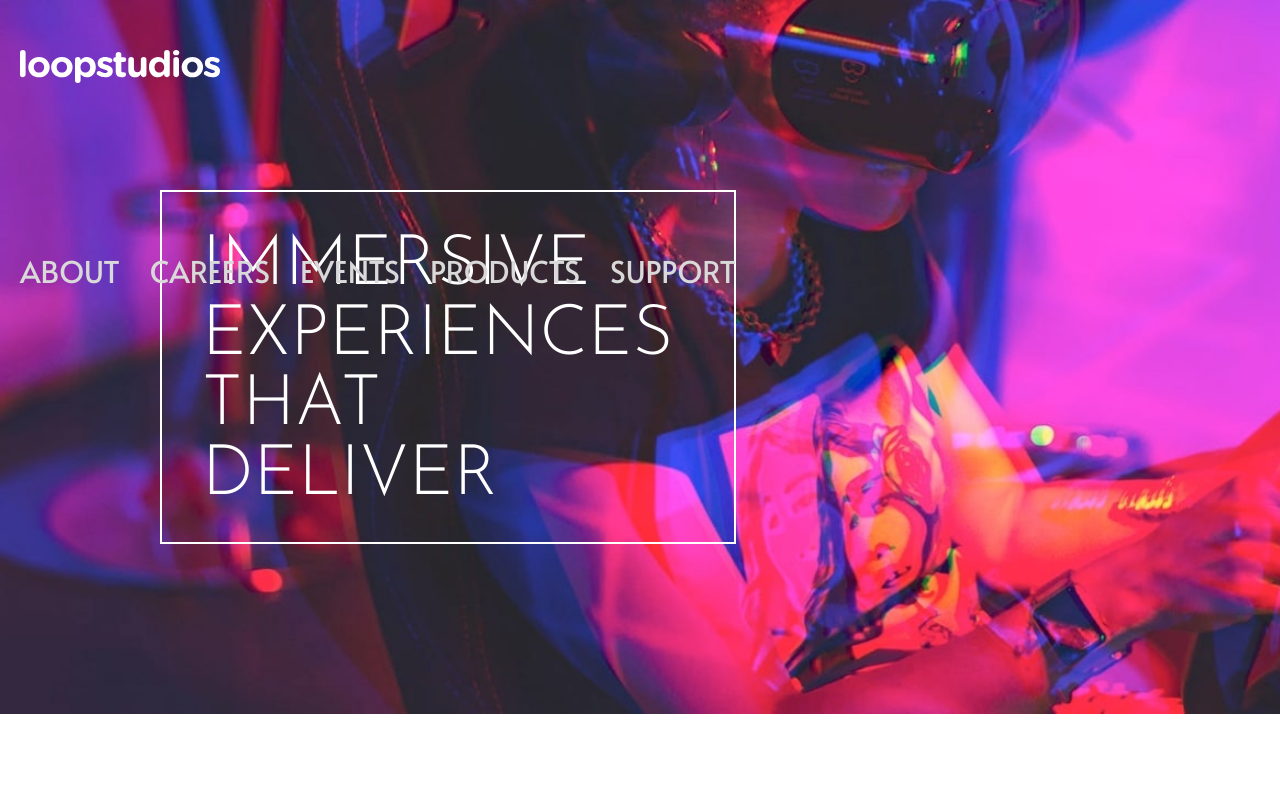
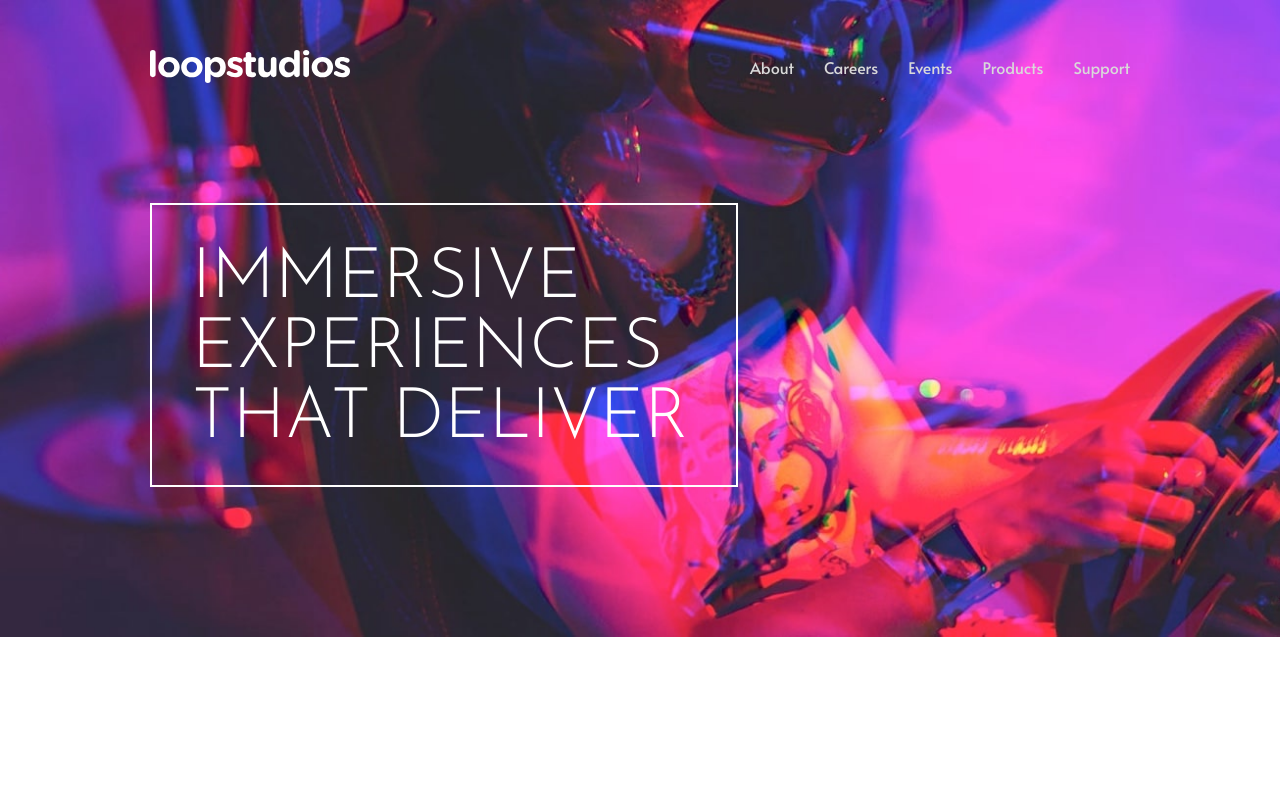
Before and after one commit to rafo38kh/loopstudios-landing-page, a website: page index.html in a window 1280 px wide. Shown: the top 794 px of the page. Drawn offline with Linux system fonts and the light colour scheme.

Commit message:
mobile and desktop

```diff
--- a/index.html
+++ b/index.html
@@ -20,15 +20,25 @@
     <title>Frontend Mentor | Loopstudios landing page</title>
   </head>
   <body>
-    <section class="loop loop__heading">
-      <div class="loop__container">
-        <div class="loop__navigation">
+    <section class="loop__header">
+      <div class="loop__menu-wrapper">
+        <div class="loop__icons-wrapper">
           <img
             src="/images/logo.svg"
             alt=""
-            class="loop__loopstudios loop__loopstudios--header"
+            class="loop__logo"
+            aria-hidden="true"
           />
-          <div class="loop__nav loop__nav--header">
+          <button class="loop__hamburger-button">
+            <img
+              src="/images/icon-hamburger.svg"
+              alt=""
+              class="loop__hamburger"
+              aria-hidden="true"
+            />
+          </button>
+        </div>
+        <nav class="loop__nav loop__nav--header">
           <ul class="loop__list loop__list--header">
             <li class="loop__list-item loop__list-item--header">
               <a href="" class="loop__list-link loop__list-link--header"
@@ -56,17 +66,9 @@
               >
             </li>
           </ul>
-          </div>
-          <button class="loop__button">
-            <img
-              src="/images/icon-hamburger.svg"
-              alt=""
-              class="loop__hamburger"
-            />
-          </button>
+        </nav>
       </div>
       <h1 class="loop__title">Immersive experiences that deliver</h1>
-      </div>
     </section>
 
     <main class="loop__main">
@@ -126,7 +128,7 @@
         <img
           src="/images/logo.svg"
           alt=""
-          class="loop__loopstudios loop__loopstudios--footer"
+          class="loop__logo loop__logo--footer"
         />
 
         <div class="loop__nav loop__nav--footer">
--- a/scss/_component.scss
+++ b/scss/_component.scss
@@ -1,44 +1,87 @@
 @use "./base" as *;
 
 .loop {
-  &__heading {
+  &__header {
+    position: relative;
+    padding: 5rem 2rem;
     background-image: url(../images/mobile/image-hero.jpg);
     background-repeat: no-repeat;
     background-size: cover;
     @media (min-width: 810px) {
       background-image: url(../images/desktop/image-hero.jpg);
     }
+    @media (min-width: 1140px) {
+      padding: 5rem 15rem;
+    }
+  }
+  &__menu-wrapper {
+    @media (min-width: 1140px) {
+      display: flex;
+      justify-content: space-between;
+      align-items: center;
+    }
   }
 
-  &__navigation {
-    // position: relative;
+  &__icons-wrapper {
+    position: absolute;
     display: flex;
+    justify-content: space-between;
     align-items: center;
-    justify-content: space-between;
+    width: 90%;
+    min-width: 30rem;
+    z-index: 1;
+    // position: fixed;
+    @media (min-width: 1140px) {
+      position: unset;
+    }
   }
 
-  &__loopstudios {
-    width: 14rem;
-    &--header {
-      position: absolute;
-      top: 5rem;
-      left: 2rem;
-      width: 20rem;
-      z-index: 1;
+  &__logo {
+    width: 20rem;
+    &--footer {
+      width: 14rem;
     }
-    &--footer {
-      @media (min-width: 810px) {
-        grid-row: 1/ 2;
-        grid-column: 1/2;
-        justify-self: start;
-        align-self: center;
-      }
+  }
+
+  &__hamburger-button {
+    background: transparent;
+    border: none;
+    @media (min-width: 1140px) {
+      display: none;
+    }
+  }
+
+  &__hamburger {
+  }
+
+  &__title {
+    color: $color-White;
+    font-size: 3.7rem;
+    font-family: "Josefin Sans", sans-serif;
+    font-weight: 300;
+    text-transform: uppercase;
+    line-height: 4rem;
+    border: 2px solid $color-White;
+    margin: 18rem 0;
+    padding: 2rem 6rem 2rem 2rem;
+    @media (min-width: 810px) {
+      width: 60%;
+    }
+    @media (min-width: 1140px) {
+      width: 60%;
+      font-size: 7rem;
+      line-height: 7rem;
+      margin: 12rem 0 10rem 0;
+      padding: 4rem 4rem 3rem 4rem;
     }
   }
 
   &__nav {
+    display: flex;
+    align-items: center;
+
     &--header {
-      //   display: none;
+      display: none;
       position: fixed;
       background-color: $color-Black;
       width: 100%;
@@ -49,8 +92,7 @@
       }
 
       @media (min-width: 1140px) {
-        display: block;
-        background-color: transparent;
+        all: unset;
       }
     }
 
@@ -71,8 +113,9 @@
     list-style: none;
 
     &--header {
-      margin: 25rem 2rem;
+      margin-left: 2rem;
       @media (min-width: 1140px) {
+        margin: 0;
         display: flex;
         gap: 3rem;
       }
@@ -82,6 +125,8 @@
       display: flex;
       flex-direction: column;
       gap: 1.5rem;
+      margin-left: 50%;
+      transform: translateX(-50%);
       @media (min-width: 810px) {
         flex-direction: row;
       }
@@ -90,6 +135,9 @@
     &-item {
       &--header {
         margin-bottom: 2rem;
+        @media (min-width: 1140px) {
+          margin: 0;
+        }
       }
 
       &--footer {
@@ -109,6 +157,10 @@
       &--header {
         text-transform: uppercase;
         font-size: 3rem;
+        @media (min-width: 1140px) {
+          text-transform: unset;
+          font-size: unset;
+        }
       }
 
       &--footer {
@@ -139,43 +191,6 @@
           }
         }
       }
-    }
-  }
-
-  &__button {
-    position: absolute;
-    right: 2rem;
-    background: transparent;
-    border: none;
-    cursor: pointer;
-    z-index: 1;
-    @media (min-width: 1140px) {
-      display: none;
-    }
-  }
-
-  &__hamburger {
-  }
-
-  &__title {
-    color: $color-White;
-    font-size: 3.7rem;
-    font-family: "Josefin Sans", sans-serif;
-    font-weight: 300;
-    text-transform: uppercase;
-    line-height: 4rem;
-    border: 2px solid $color-White;
-    margin: 18rem 0;
-    padding: 2rem 6rem 2rem 2rem;
-    @media (min-width: 810px) {
-      width: 60%;
-    }
-    @media (min-width: 1140px) {
-      width: 60%;
-      font-size: 7rem;
-      line-height: 7rem;
-      margin: 12rem 0 10rem 0;
-      padding: 4rem 4rem 3rem 4rem;
     }
   }
 
@@ -394,6 +409,7 @@
       margin: 0 12rem 2rem 2rem;
       position: absolute;
       &--car {
+        margin: 0 20rem 2rem 2rem;
       }
     }
   }
```
Also changed, not shown: css/style.css, 1 other file. Lines whose indentation alone changed are shown as unchanged.
